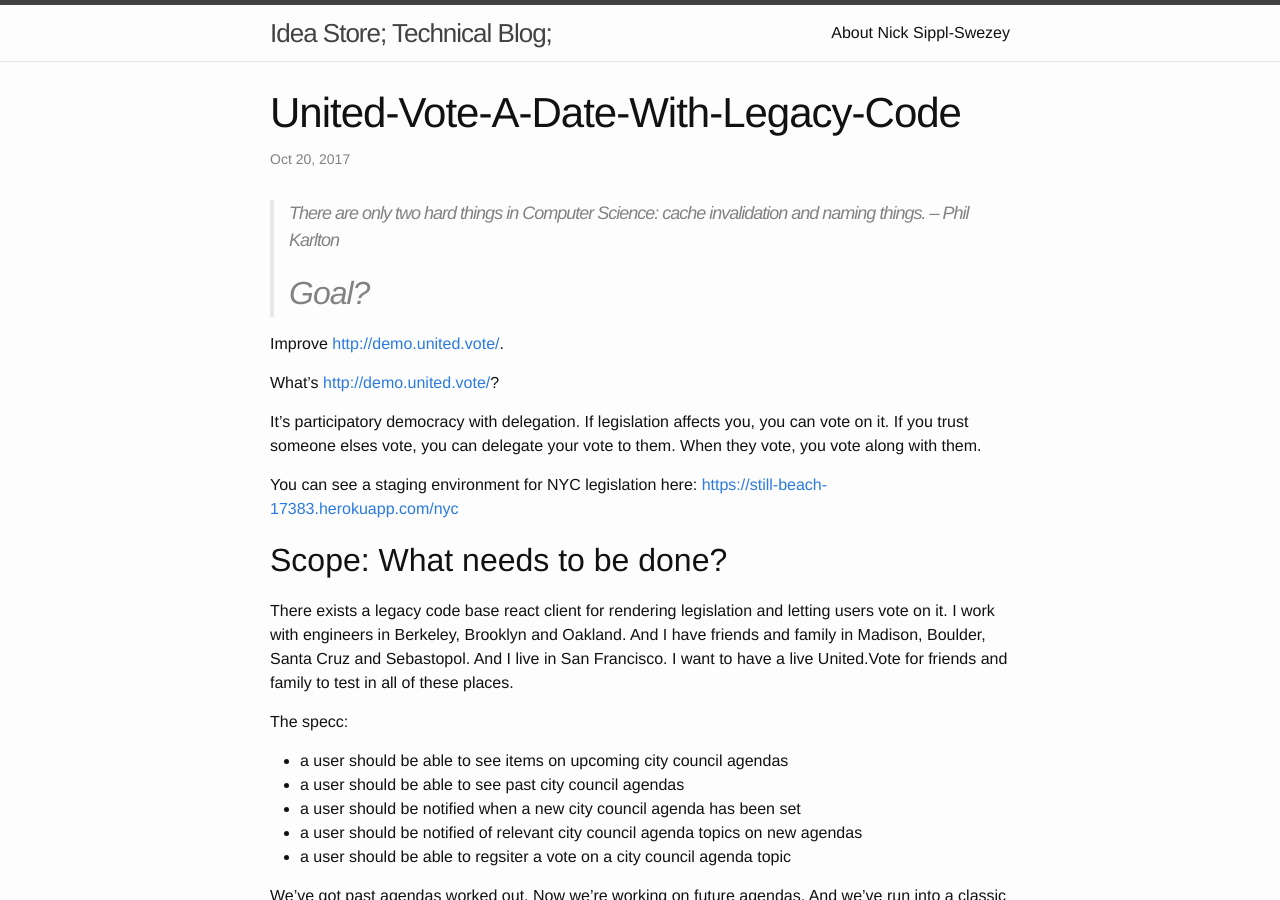
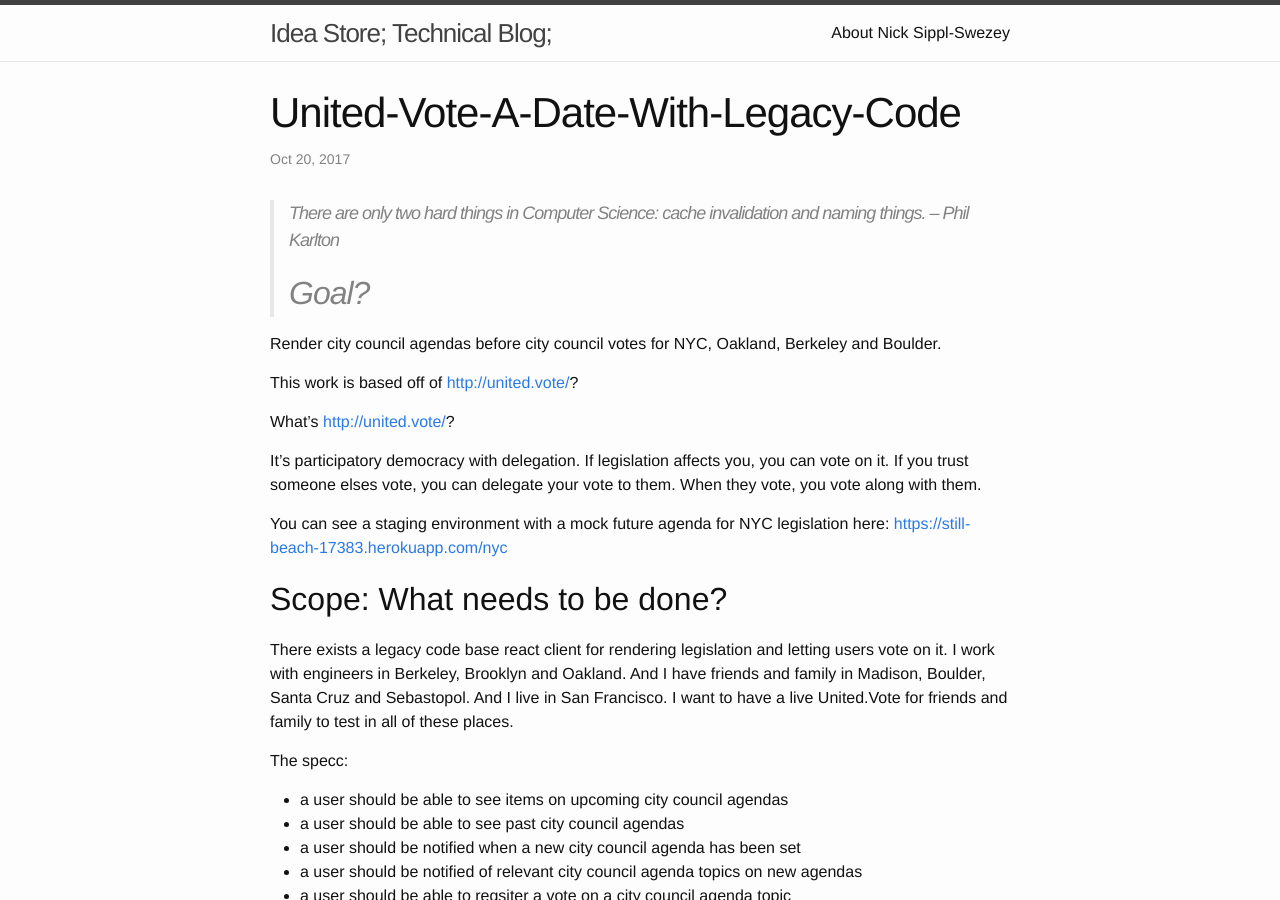
Before and after one commit to nsipplswezey/nsipplswezey.github.io, a Jekyll site: the page built from _posts/2017-10-20-United-Vote-A-Date-With-Legacy-Code.md, in a window 1280 px wide and 900 px high. Built offline with Jekyll 4.4.1, drawn with Linux system fonts in a browser that asks for light colours; comment, search, counter and statistics services are not loaded.

Commit message:
Update 2017-10-20-United-Vote-A-Date-With-Legacy-Code.md

```diff
--- a/_posts/2017-10-20-United-Vote-A-Date-With-Legacy-Code.md
+++ b/_posts/2017-10-20-United-Vote-A-Date-With-Legacy-Code.md
@@ -6,13 +6,15 @@ title: United-Vote-A-Date-With-Legacy-Code
 >-- Phil Karlton
 ## Goal?
 
-Improve [http://demo.united.vote/](http://demo.united.vote/).
+Render city council agendas before city council votes for NYC, Oakland, Berkeley and Boulder.
 
-What's [http://demo.united.vote/](http://demo.united.vote/)?
+This work is based off of [http://united.vote/](http://united.vote/)?
+
+What's [http://united.vote/](http://united.vote/)?
 
 It's participatory democracy with delegation. If legislation affects you, you can vote on it. If you trust someone elses vote, you can delegate your vote to them. When they vote, you vote along with them.
 
-You can see a staging environment for NYC legislation here: [https://still-beach-17383.herokuapp.com/nyc](https://still-beach-17383.herokuapp.com/nyc)
+You can see a staging environment with a mock future agenda for NYC legislation here: [https://still-beach-17383.herokuapp.com/nyc](https://still-beach-17383.herokuapp.com/nyc)
 
 ## Scope: What needs to be done?
 
```
